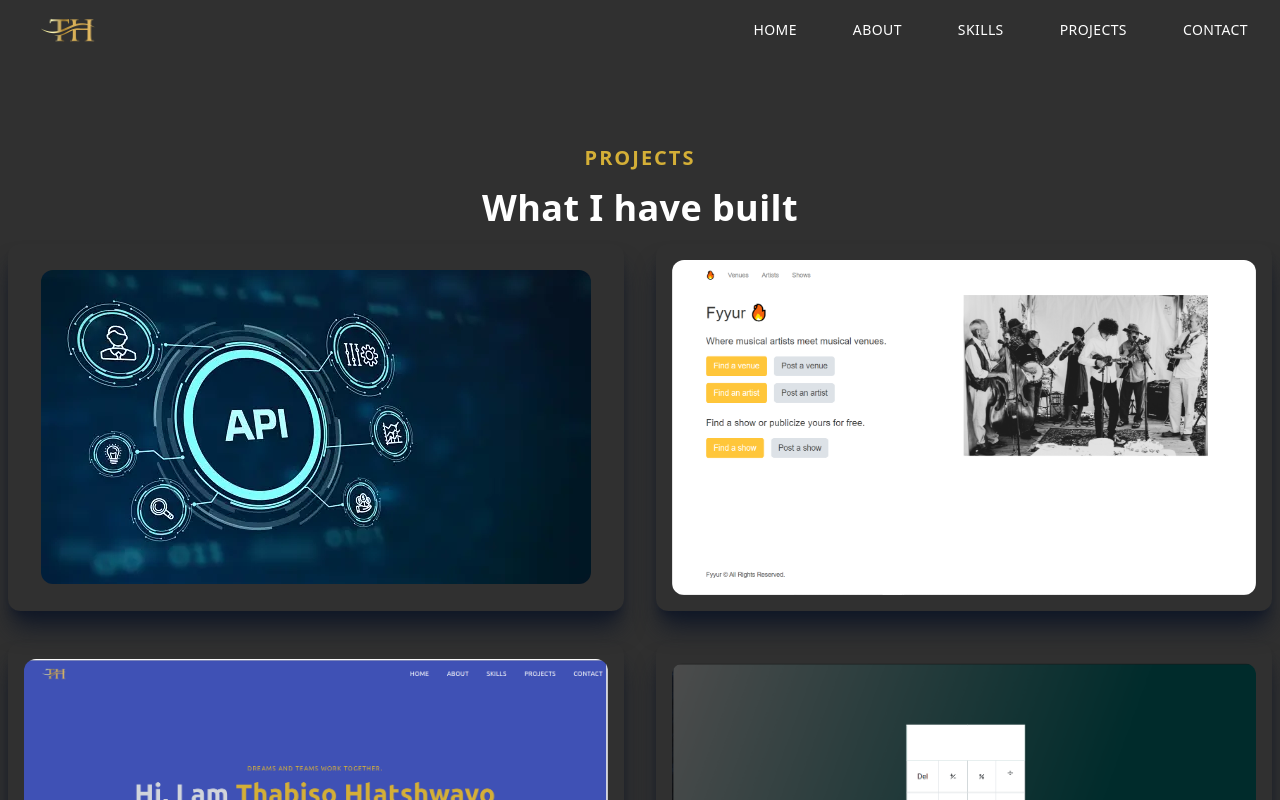
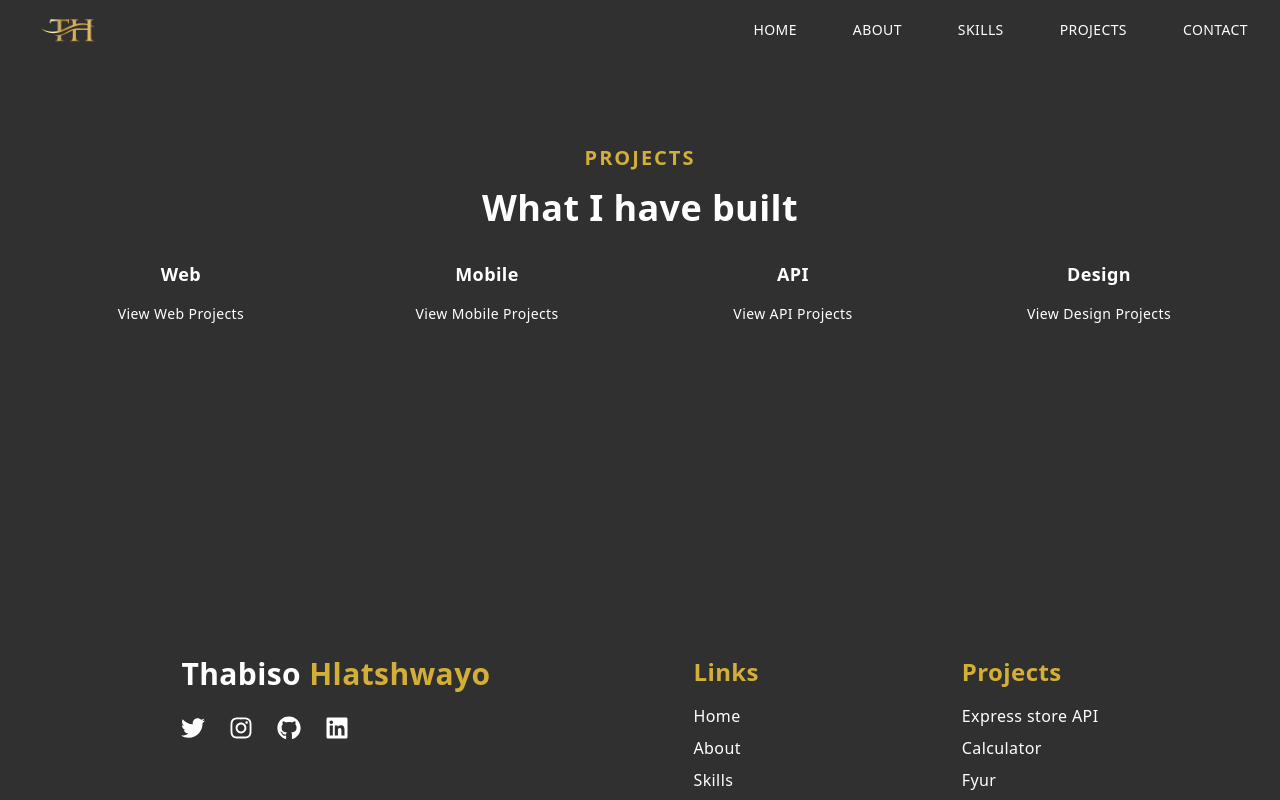
Before and after one commit to Thabiso-007/thabiso-hlatshwayo, a Next.js app: page /projects in a window 1280 px wide. Shown: the top 800 px of the page. Built offline with nearby package versions, Linux system fonts and the light colour scheme.

Commit message:
I have created four extra pages, deleted six pages, and modified the project page. Additionally, I installed the classname package.

```diff
--- a/package.json
+++ b/package.json
@@ -10,6 +10,7 @@
   },
   "dependencies": {
     "caniuse-lite": "^1.0.30001509",
+    "classnames": "^2.5.1",
     "next": "13.0.4",
     "nodemailer": "^6.8.0",
     "react": "18.2.0",
--- a/pages/projects.js
+++ b/pages/projects.js
@@ -1,26 +1,13 @@
 import Head from 'next/head'
-import React from 'react'
-
-import Gude from '../components/gude/Gude'
-import ExpressStoreAPI from '../components/express-store-api/ExpressStoreAPI'
-//import Contact from '../components/contact/Contact'
-import Fyur from '../components/fyur/Fyur'
-import Thabiso from '../components/thabiso/Thabiso'
-//import Movie from '../components/movie/Movie'
-import Calculator from '../components/calculator/Calculator'
-import Weather from '../components/weather/Weather'
-import Executant from '../components/executant/Executant'
-
-import api from '../public/assets/projects/api.png'
-import gude from '../public/assets/projects/gude.png'
-//import contact from '../public/assets/projects/phone.png'
-import fyur from '../public/assets/projects/fyur.png'
-import thabiso from '../public/assets/projects/thabiso.png'
-import calculator from '../public/assets/projects/calculator.png'
-import weather from '../public/assets/projects/weather.png'
-import executant from '../public/assets/projects/executant.png'
+import Link from 'next/link'
+import { useRouter } from 'next/router'
+import classNames from 'classnames'
 
 const Projects = () => {
+  const router = useRouter()
+
+  const isActive = (path) => router.pathname === path
+
   return (
     <>
       <Head>
@@ -30,21 +17,59 @@ const Projects = () => {
       </Head>
       <div className={'h-20'}></div>
       <div className={'w-full'}>
-        <div className={'max-w-[1240] mx-auto px-2 py-16'}>
-            <p className={'text-xl tracking-widest uppercase text-[#D4AF37] text-center font-bold'}>Projects</p>
-            <h2 className={'py-4 text-center'}>What I have built</h2>
-            <div className={'grid md:grid-cols-2 gap-8'}>
-                {/* <Gude title="Express" backgroundImg={gude} projectURL={'/projects/express'}/> */}
-                <ExpressStoreAPI title="Express-store-api" backgroundImg={api} projectURL={'/projects/express-api'}/>
-                {/* <Contact title="Contact" backgroundImg={contact} projectURL={'/projects/contacts'}/> */}
-                <Fyur title="Fyer" backgroundImg={fyur} projectURL={'/projects/fyur'}/>
-                <Thabiso title="thabiso" backgroundImg={thabiso} projectURL={'/projects/thabiso'}/>
-                <Calculator title="calculator" backgroundImg={calculator} projectURL={'/projects/calculator'}/>
-                <Weather title="calculator" backgroundImg={weather} projectURL={'/projects/weather-forecast'}/>
-                <Executant title="Executant" backgroundImg={executant} projectURL={'/projects/executant'} />
+        <div className={'max-w-[1240px] mx-auto px-2 py-16'}>
+          <p className={'text-xl tracking-widest uppercase text-[#D4AF37] text-center font-bold'}>Projects</p>
+          <h2 className={'py-4 text-center'}>What I have built</h2>
+          <div className={'grid grid-cols-1 gap-8'}>
+            <div className={'flex flex-wrap justify-between'}>
+              <div className={'w-1/4 p-4'}>
+                <h3 className={'text-center text-lg font-semibold'}>Web</h3>
+                <Link href="/projects/web">
+                  <div className={classNames('block text-center', {
+                    'text-blue-500 hover:underline decoration-white': !isActive('/projects/web'),
+                    'text-red-500 underline decoration-white': isActive('/projects/web')
+                  })}>
+                    <p className='text-white py-4 text-sm'>View Web Projects</p>
+                  </div>
+                </Link>
+              </div>
+              <div className={'w-1/4 p-4'}>
+                <h3 className={'text-center text-lg font-semibold'}>Mobile</h3>
+                <Link href="/projects/mobile">
+                  <div className={classNames('block text-center', {
+                    'text-blue-500 hover:underline decoration-white': !isActive('/projects/mobile'),
+                    'text-red-500 underline decoration-white': isActive('/projects/mobile')
+                  })}>
+                    <p className='text-white py-4 text-sm'>View Mobile Projects</p>
+                  </div>
+                </Link>
+              </div>
+              <div className={'w-1/4 p-4'}>
+                <h3 className={'text-center text-lg font-semibold'}>API</h3>
+                <Link href="/projects/api">
+                  <div className={classNames('block text-center', {
+                    'text-blue-500 hover:underline decoration-white': !isActive('/projects/api'),
+                    'text-red-500 underline decoration-white': isActive('/projects/api')
+                  })}>
+                    <p className='text-white py-4 text-sm decoration-white'>View API Projects</p>
+                  </div>
+                </Link>
+              </div>
+              <div className={'w-1/4 p-4'}>
+                <h3 className={'text-center text-lg font-semibold'}>Design</h3>
+                <Link href="/projects/design" className=''>
+                  <div className={classNames('block text-center', {
+                    'text-blue-500 hover:underline decoration-white': !isActive('/projects/design'),
+                    'text-red-500 underline decoration-white': isActive('/projects/design')
+                  })}>
+                    <p className='text-white py-4 text-sm decoration-white'>View Design Projects</p>
+                  </div>
+                </Link>
+              </div>
             </div>
+          </div>
         </div>
-    </div>
+      </div>
     </>
   )
 }
--- /dev/null
+++ b/pages/projects/api/index.js
@@ -0,0 +1,40 @@
+import Head from 'next/head'
+import React from 'react'
+
+import ExpressStoreAPI from '../../../components/express-store-api/ExpressStoreAPI'
+import Fyur from '../../../components/fyur/Fyur'
+import Thabiso from '../../../components/thabiso/Thabiso'
+import Calculator from '../../../components/calculator/Calculator'
+import Weather from '../../../components/weather/Weather'
+import Executant from '../../../components/executant/Executant'
+
+import api from '../../../public/assets/projects/api.png'
+import fyur from '../../../public/assets/projects/fyur.png'
+import thabiso from '../../../public/assets/projects/thabiso.png'
+import calculator from '../../../public/assets/projects/calculator.png'
+import weather from '../../../public/assets/projects/weather.png'
+import executant from '../../../public/assets/projects/executant.png'
+
+const index = () => {
+  return (
+    <>
+      <Head>
+        <title>API projects</title>
+        <meta name="description" content="Generated by create next app" />
+        <link rel="icon" href="/logo.png" />
+      </Head>
+      <div className={'h-20'}></div>
+      <div className={'w-full'}>
+        <div className={'max-w-[1240] mx-auto px-2 py-16'}>
+            <p className={'text-xl tracking-widest uppercase text-[#D4AF37] text-center font-bold'}>Projects</p>
+            <h2 className={'py-4 text-center'}>API I have developed</h2>
+            <div className={'grid md:grid-cols-2 gap-8'}>
+                <ExpressStoreAPI title="Express-store-api" backgroundImg={api} projectURL={'/projects/api/express-api'}/>
+            </div>
+        </div>
+    </div>
+    </>
+  )
+}
+
+export default index
--- /dev/null
+++ b/pages/projects/design/index.js
@@ -0,0 +1,26 @@
+import Head from 'next/head'
+import React from 'react'
+
+const index = () => {
+  return (
+    <>
+      <Head>
+        <title>Design projects</title>
+        <meta name="description" content="Generated by create next app" />
+        <link rel="icon" href="/logo.png" />
+      </Head>
+      <div className={'h-20'}></div>
+      <div className={'w-full'}>
+        <div className={'max-w-[1240] mx-auto px-2 py-16'}>
+            <p className={'text-xl tracking-widest uppercase text-[#D4AF37] text-center font-bold'}>Projects</p>
+            <h2 className={'py-4 text-center'}>Coming soon</h2>
+            <div className={'grid md:grid-cols-2 gap-8'}>
+                {/* <ExpressStoreAPI title="Express-store-api" backgroundImg={api} projectURL={'/projects/api/express-api'}/> */}
+            </div>
+        </div>
+    </div>
+    </>
+  )
+}
+
+export default index
--- /dev/null
+++ b/pages/projects/mobile/index.js
@@ -0,0 +1,26 @@
+import Head from 'next/head'
+import React from 'react'
+
+const index = () => {
+  return (
+    <>
+      <Head>
+        <title>Mobile projects</title>
+        <meta name="description" content="Generated by create next app" />
+        <link rel="icon" href="/logo.png" />
+      </Head>
+      <div className={'h-20'}></div>
+      <div className={'w-full'}>
+        <div className={'max-w-[1240] mx-auto px-2 py-16'}>
+            <p className={'text-xl tracking-widest uppercase text-[#D4AF37] text-center font-bold'}>Projects</p>
+            <h2 className={'py-4 text-center'}>Coming soon</h2>
+            <div className={'grid md:grid-cols-2 gap-8'}>
+                {/* <ExpressStoreAPI title="Express-store-api" backgroundImg={api} projectURL={'/projects/api/express-api'}/> */}
+            </div>
+        </div>
+    </div>
+    </>
+  )
+}
+
+export default index
--- a/pages/projects/calculator/index.js
+++ b/pages/projects/web/calculator/index.js
@@ -4,8 +4,8 @@ import Image from 'next/image'
 import React from 'react'
 import { BsFillArrowLeftCircleFill } from 'react-icons/bs'
 
-import vue from '../../../public/assets/skills/vue.png'
-import redux from '../../../public/assets/skills/redux.png'
+import vue from '../../../../public/assets/skills/vue.png'
+import redux from '../../../../public/assets/skills/redux.png'
 
 const Index = () => {
   return (
@@ -17,9 +17,9 @@ const Index = () => {
       </Head>
       <div className={'w-full'}>
         <div className={'w-screen h-[25vh] lg:h-[40vh relative]'}>
-          <div className={'absolute top-0 left-0 w-full h-[30vh] lg:h-[40vh] bg-black/50 z-10'}>
+          <div className={'absolute top-0 left-0 w-full h-[30vh] lg:h-[40vh] bg-[#303030] z-10'}>
             <div className={'absolute top-[70%] max-w-[1240px] w-full left-[50%] right-[50%] translate-x-[-50%] translate-y-[-50%]'}>
-              <Link href={'/projects'}>
+              <Link href={'/projects/web'}>
                 <div className={'ml-5 mb-5 text-2xl cursor-pointer w-3 h-3 rounded-full hover:text-[#D4AF37]'}>
                   <BsFillArrowLeftCircleFill />
                 </div>
--- /dev/null
+++ b/pages/projects/web/index.js
@@ -0,0 +1,40 @@
+import Head from 'next/head'
+import React from 'react'
+
+
+import Thabiso from '../../../components/thabiso/Thabiso'
+import Calculator from '../../../components/calculator/Calculator'
+import Weather from '../../../components/weather/Weather'
+import Executant from '../../../components/executant/Executant'
+
+import thabiso from '../../../public/assets/projects/thabiso.png'
+import calculator from '../../../public/assets/projects/calculator.png'
+import weather from '../../../public/assets/projects/weather.png'
+import executant from '../../../public/assets/projects/executant.png'
+
+const Index = () => {
+  return (
+    <>
+      <Head>
+        <title>Web projects</title>
+        <meta name="description" content="Generated by create next app" />
+        <link rel="icon" href="/logo.png" />
+      </Head>
+      <div className={'h-20'}></div>
+      <div className={'w-full'}>
+        <div className={'max-w-[1240] mx-auto px-2 py-16'}>
+            <p className={'text-xl tracking-widest uppercase text-[#D4AF37] text-center font-bold'}>Projects</p>
+            <h2 className={'py-4 text-center'}>Web User Interfaces I have built</h2>
+            <div className={'grid md:grid-cols-2 gap-8'}>
+                <Thabiso title="thabiso" backgroundImg={thabiso} projectURL={'/projects/web/thabiso'}/>
+                <Calculator title="calculator" backgroundImg={calculator} projectURL={'/projects/web/calculator'}/>
+                <Weather title="calculator" backgroundImg={weather} projectURL={'/projects/web/weather-forecast'}/>
+                <Executant title="Executant" backgroundImg={executant} projectURL={'/projects/web/executant'} />
+            </div>
+        </div>
+    </div>
+    </>
+  )
+}
+
+export default Index
```
Also changed, not shown: pages/projects/api/express-api/index.js (renamed from pages/projects/express-api/index.js, +5 -7 lines), pages/projects/fyur/index.js (deleted, +0 -69 lines), pages/projects/web/executant/index.js (renamed from pages/projects/weather-forecast/index.js, +15 -15 lines), pages/projects/web/thabiso/index.js (renamed from pages/projects/executant/index.js, +12 -16 lines), pages/projects/web/weather-forecast/index.js (renamed from pages/projects/thabiso/index.js, +14 -9 lines), 1 other file (tests, documents, lock files or other folders).
